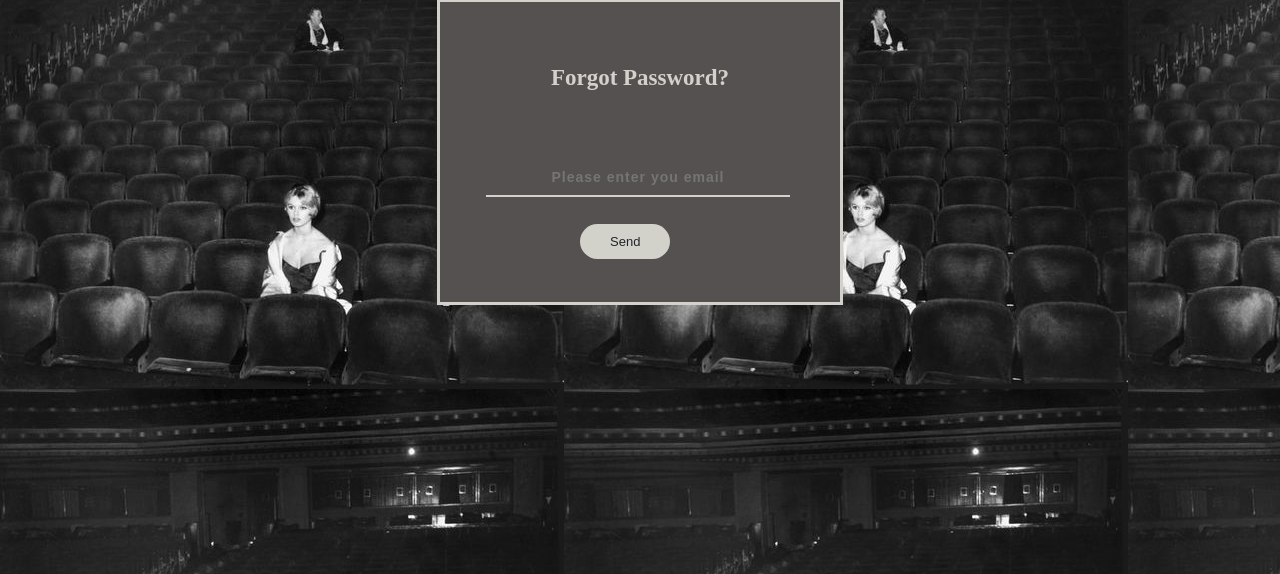
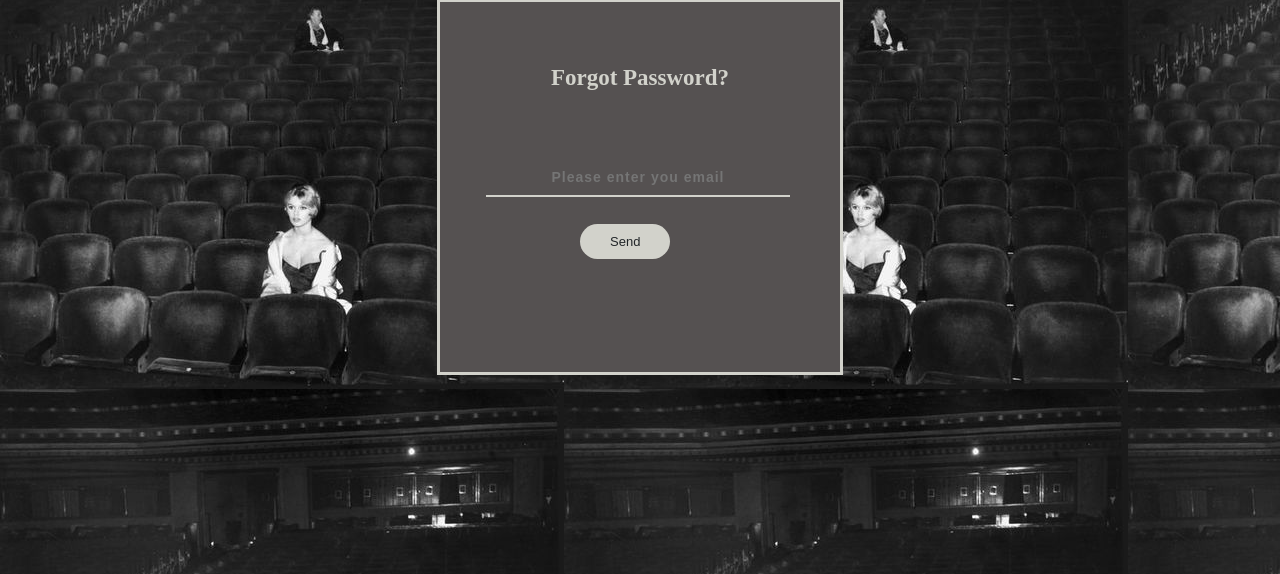
Before and after one commit to IdriziJugerta/improved-fortnight, a PHP site: page /web/forgot-psw.php in a window 1280 px wide. Shown: the part 186-760 px from the top of the page. Run offline with PHP 8.4, Linux system fonts and the light colour scheme; some libraries are stand-ins or nearby versions.

Commit message:
Update loginStyle.css

```diff
--- a/loginStyle.css
+++ b/loginStyle.css
@@ -101,7 +101,7 @@ a {
 .mainfp {
     background-color: #555151;
     width: 400px;
-    height: 300px;
+    height: 370px;
     margin: auto;
     border: 3px solid #D2D2CB;
     margin-top: 50px;
```
